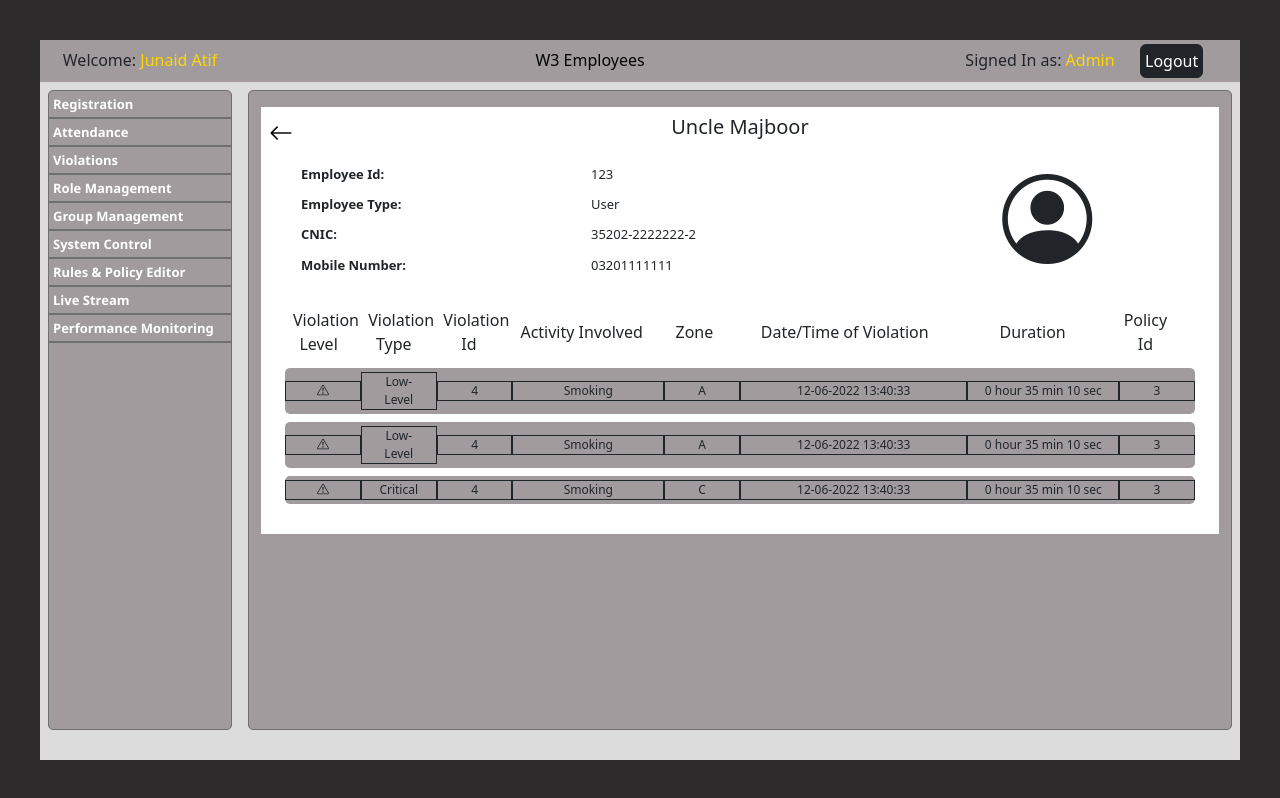
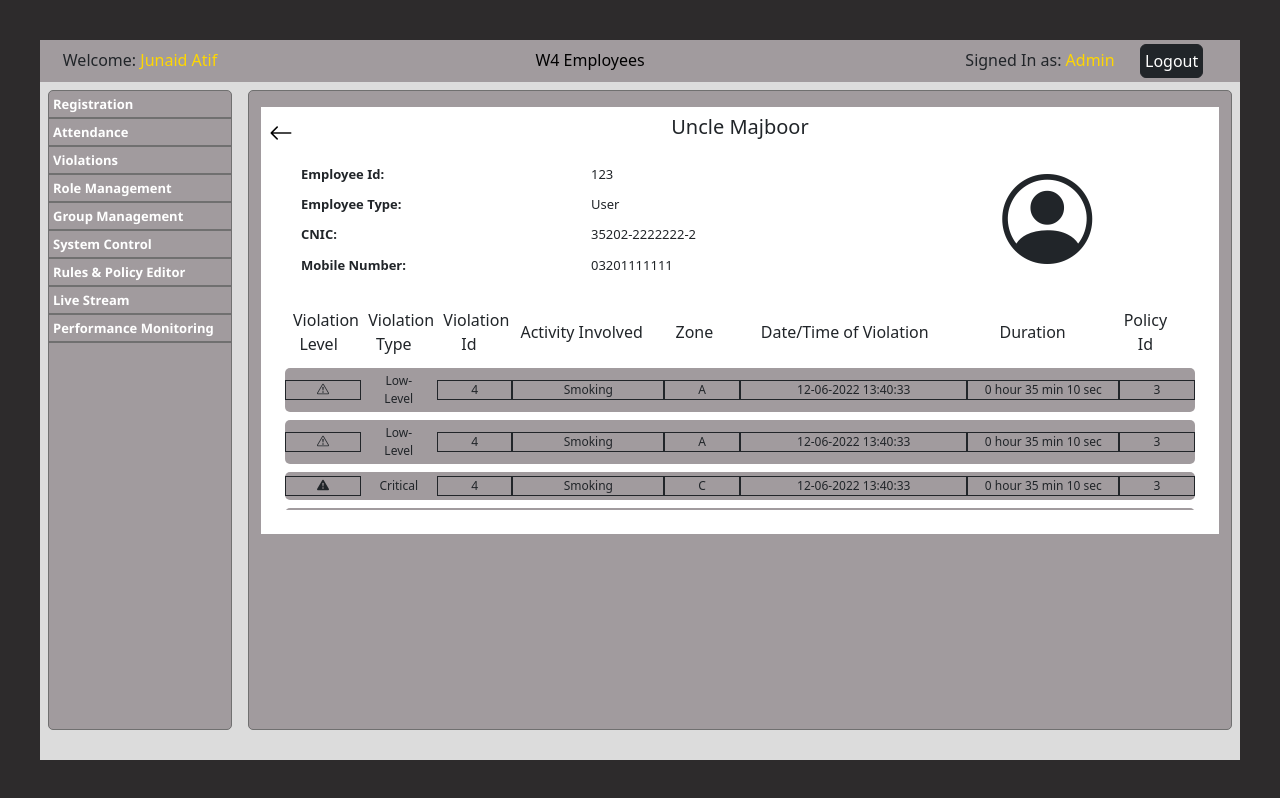
Before and after one commit to FaizanAhmed239/W4_Employees, a React (Create React App) app: page /violationdetails in a window 1280 px wide. Built offline with nearby package versions, Linux system fonts and the light colour scheme.

Commit message:
violation details icon + scrollbar

```diff
--- a/public/index.html
+++ b/public/index.html
@@ -24,7 +24,7 @@
       work correctly both with client-side routing and a non-root public URL.
       Learn how to configure a non-root public URL by running `npm run build`.
     -->
-    <title>W3 Employees</title>
+    <title>W4 Employees</title>
   </head>
   <body>
     <noscript>You need to enable JavaScript to run this app.</noscript>
--- a/src/Components/Navbar.js
+++ b/src/Components/Navbar.js
@@ -14,7 +14,7 @@ export default function Navbar() {
         <div className='col-7'>
           <div className='row justify-content-center'>
             <Link to="/home" className='col-3 navLink p-0'>
-                <h6 className='navCenter'>W3 Employees</h6>
+                <h6 className='navCenter'>W4 Employees</h6>
             </Link>
           </div>
         </div>
--- a/src/Components/ViolationDetails.js
+++ b/src/Components/ViolationDetails.js
@@ -49,9 +49,10 @@ export default function ViolationDetails() {
         return(
           <div key={i} className='row my-2 mx-1 p-0 py-1 align-items-center' style={{backgroundColor: '#A19B9E', borderRadius:'5px', fontSize: '12px'}}>
               <div className='col-1 text-center border border-dark'>
-                <i class="bi bi-exclamation-triangle"></i>
+                {vio.type === 'Critical' ? (<i class="bi bi-exclamation-triangle-fill"></i> ) : (<i class="bi bi-exclamation-triangle"></i>)}
+
               </div>
-              <div className='col-1 text-center border border-dark'>
+              <div className='col-1 text-center'>
                   {vio.type}
               </div>
               <div className='col-1 text-center border border-dark'>
@@ -142,7 +143,7 @@ export default function ViolationDetails() {
                 </div>
               </div>
 
-              <div style={{height: '150px', display: 'block', overflowY: 'scroll'}}>
+              <div className='vioTable' style={{height: '150px', display: 'block', overflowY: 'scroll'}}>
                 {<ShowViolationData/>}
               </div>
             </div>
--- a/src/styles.css
+++ b/src/styles.css
@@ -127,3 +127,8 @@ html,body{
 .vtDetails{
   max-height: 235px;
 }
+
+.vioTable::-webkit-scrollbar{ /* WebKit */
+  width: 0;
+  height: 0;
+}
```
Also changed, not shown: src/App.css (deleted, +0 -39 lines), 1 other file (tests, documents, lock files or other folders).
